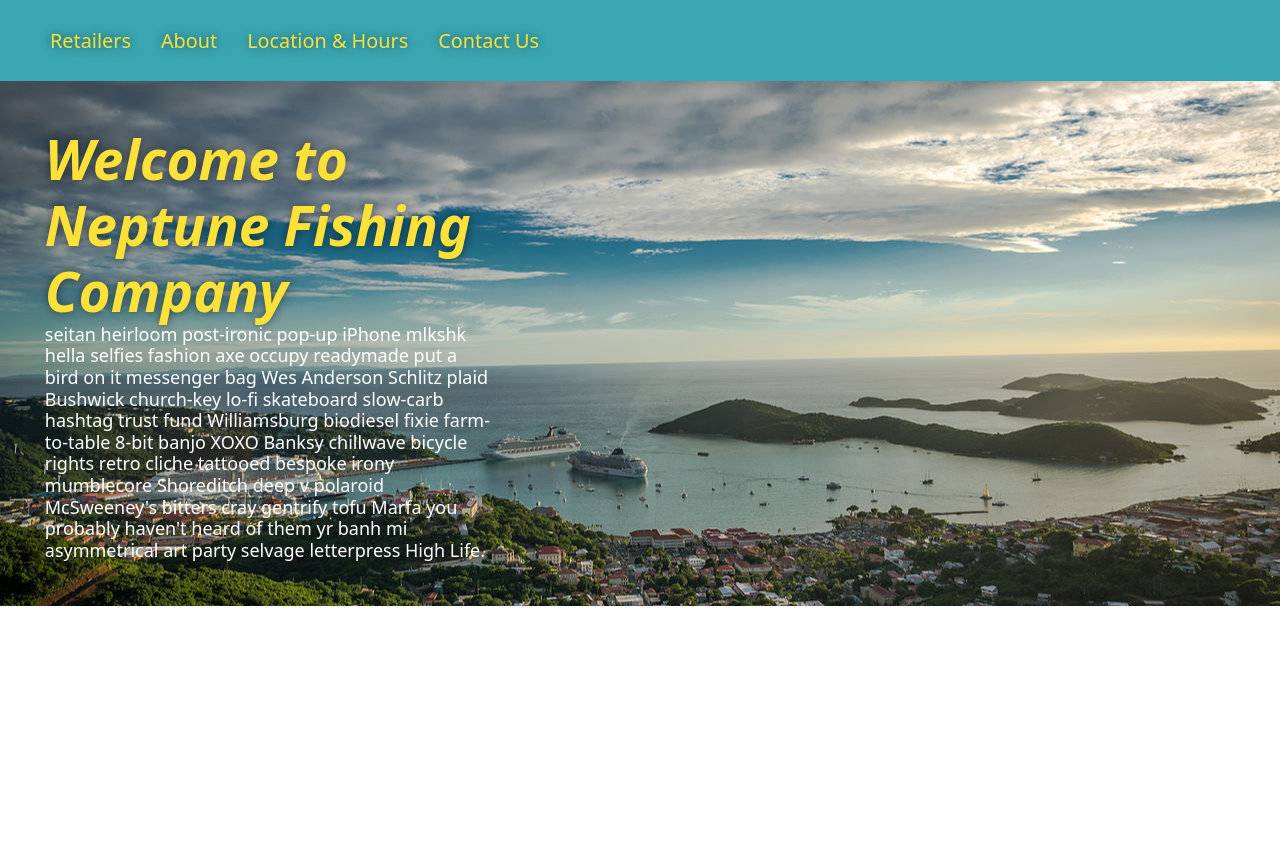
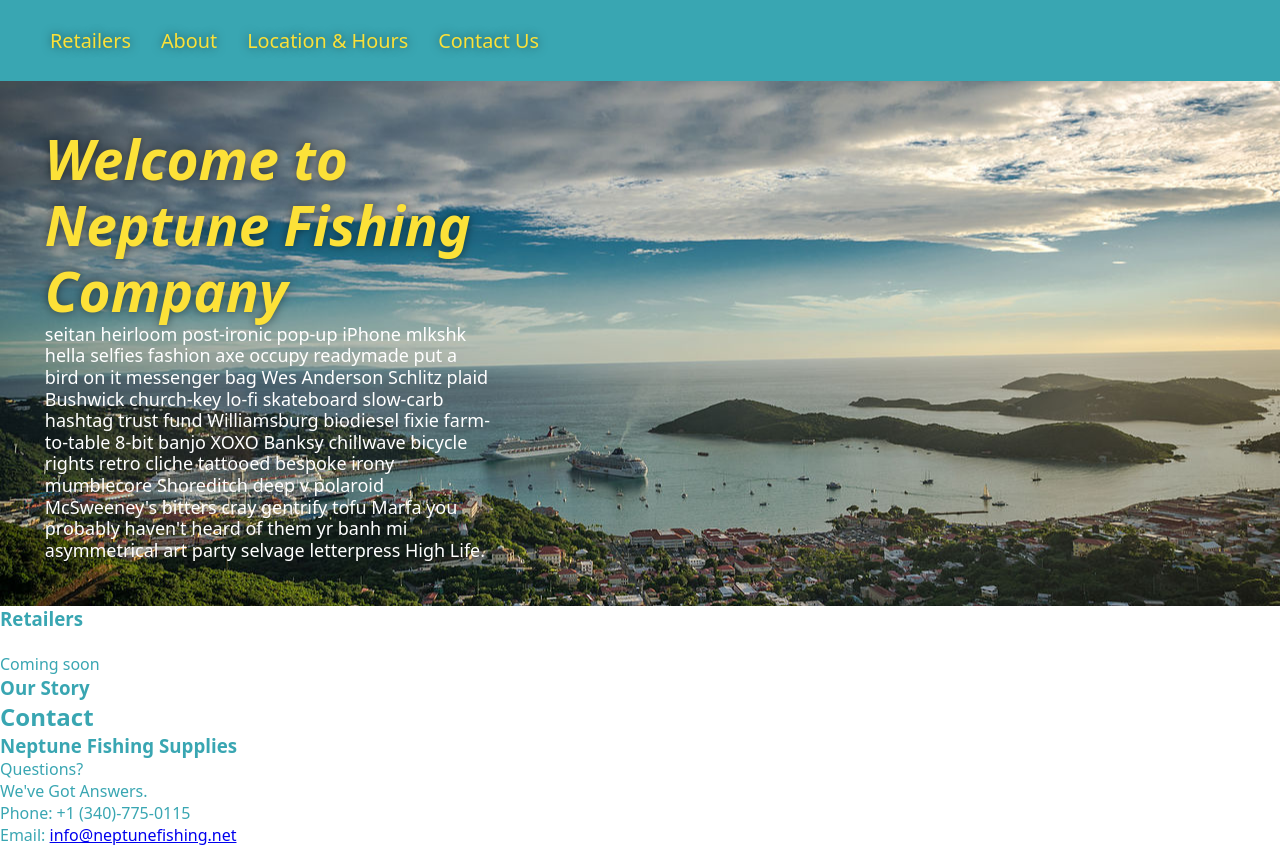
Before and after one commit to cannonel/neptune-fishing-co, a plain HTML site: page index.html in a window 1280 px wide. Before the commit the page ends 800 px from the top, so only its background shows below. Drawn offline with Linux system fonts and the light colour scheme.

Commit message:
add contact info fields and sections

```diff
--- a/index.html
+++ b/index.html
@@ -48,9 +48,45 @@
                     asymmetrical art party selvage letterpress High Life.
                 </p>
             </div>
-            <!-- <img src="./assets/images/hero.jpg"> -->
 
     </main>
+
+    <!--retailers section-->
+
+    <section class="reatilers">
+        <div>
+            <h3>Retailers</h3>
+            <br>
+            <p>Coming soon</p>
+
+        </div>
+    </section>
+
+    <!--about section-->
+    <section class="about">
+        <div>
+            <h3>Our Story</h3>
+        </div>
+    </section>
+
+
+            <!-- "contact" section -->
+            <section>
+                <h2>Contact</h2>
+                <div>
+                    <h3> Neptune Fishing Supplies </h3>
+                    <p> Questions?
+                        <br />
+                        We've Got Answers.</p>
+                </div>
+
+                <div>
+                    <p>Phone: +1 (340)-775-0115<br />
+                    Email: <a href="mailto:email@email.com">info@neptunefishing.net</a>
+
+                    </p>
+                </div>
+            </section>
 
 
 
```
Also changed, not shown: assets/images/color2-white_textlogo_transparent_background.png (added), assets/images/customcolor_logo_transparent_background.png (added), assets/images/hero2.jpg (deleted).
